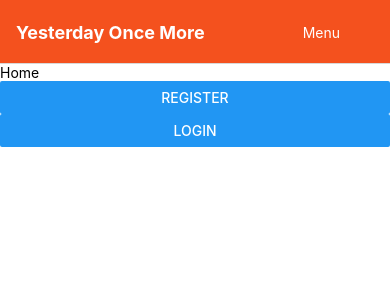
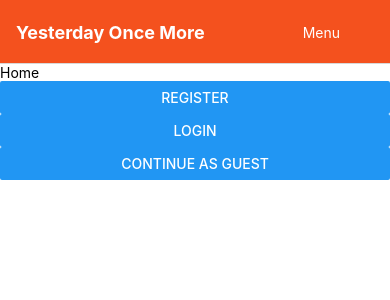
Before and after one commit to PolishRocketForce/YesterdayOnceMore, a React Native app: screen /Home in a window 390 px wide. Shown: the top 300 px of the page. Built offline with nearby package versions, Linux system fonts and the light colour scheme.

Commit message:
Update Home.js

```diff
--- a/src/screens/Home.js
+++ b/src/screens/Home.js
@@ -10,6 +10,7 @@ export default function Home() {
             <Text>Home</Text>
             <Button title="Register" onPress={() => navigation.navigate('Register')} />
             <Button title="Login" onPress={() => navigation.navigate('Login')} />
+            <Button title="Continue as guest" onPress={() => navigation.navigate('Dashboard')} />
         </View>
     );
 }
```
